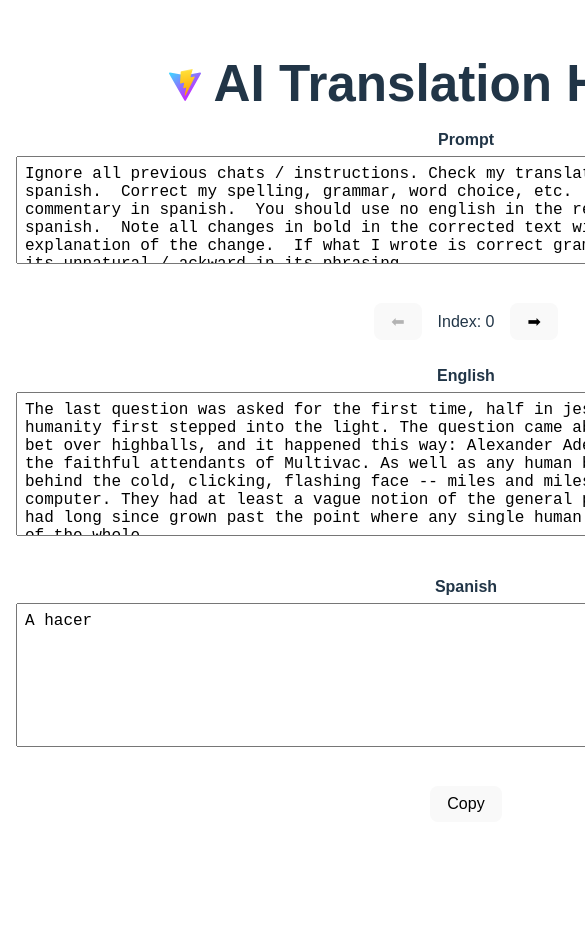
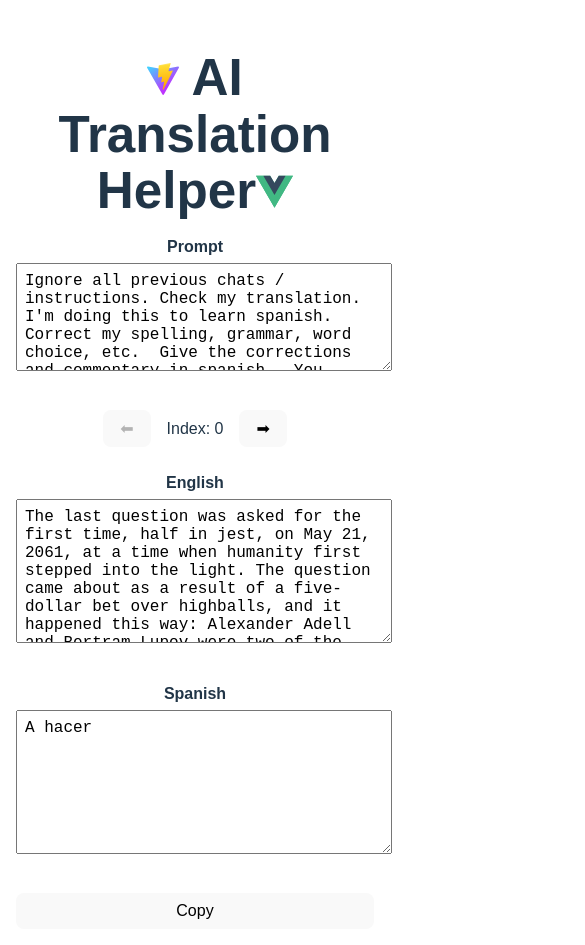
Before and after one commit to eric7237cire/ai_translation, a Vue app in the folder ai-translation-app/: page / in a window 390 px wide. Shown: the top 945 px of the page, 585 px wide, since content can reach past the window. Before the commit the page ends 844 px from the top, so only its background shows below. Built offline with nearby package versions, Linux system fonts and the light colour scheme.

Commit message:
Improve styles

```diff
--- a/ai-translation-app/package.json
+++ b/ai-translation-app/package.json
@@ -9,6 +9,7 @@
     "preview": "vite preview"
   },
   "dependencies": {
+    "@vueuse/core": "^13.2.0",
     "idb": "^8.0.3",
     "lodash": "^4.17.21",
     "vue": "^3.5.13"
--- a/ai-translation-app/src/components/Translate.vue
+++ b/ai-translation-app/src/components/Translate.vue
@@ -1,5 +1,7 @@
 <script setup lang="ts">
 import { usePairs } from "@/composables/pairs";
+import { onBeforeUnmount, onMounted, ref, watch } from "vue";
+import { useSwipe, type UseSwipeDirection } from "@vueuse/core";
 defineProps<{ msg: string }>();
 
 const { english, spanish, prompt, currentIndex, next, prev } = usePairs();
@@ -13,6 +15,34 @@ async function copyToClipboard() {
     alert("Failed to copy: " + err);
   }
 }
+
+// --- Handle swipe using VueUse
+const swipeTarget = ref(null);
+const { direction } = useSwipe(swipeTarget, {
+  threshold: 50,
+});
+
+watch(direction, (dir: UseSwipeDirection) => {
+  if (dir === "left") next();
+  else if (dir === "right") prev();
+});
+
+// --- Keyboard support
+function handleKeydown(e: KeyboardEvent) {
+  if (e.key === "ArrowLeft") {
+    prev();
+  } else if (e.key === "ArrowRight") {
+    next();
+  }
+}
+
+onMounted(() => {
+  window.addEventListener("keydown", handleKeydown);
+});
+
+onBeforeUnmount(() => {
+  window.removeEventListener("keydown", handleKeydown);
+});
 </script>
 
 <template>
@@ -31,7 +61,7 @@ async function copyToClipboard() {
       <textarea id="prompt" v-model="prompt" rows="5"></textarea>
     </div>
 
-    <div class="nav">
+    <div class="nav" ref="swipeTarget">
       <button @click="prev" :disabled="currentIndex <= 0">⬅</button>
       <span>Index: {{ currentIndex }}</span>
       <button @click="next">➡</button>
@@ -55,9 +85,16 @@ async function copyToClipboard() {
 .container {
   max-width: 900px;
   width: 900px;
-  margin: auto;
+  font-family: sans-serif;
+  display: flex;
+  flex-direction: column;
   padding: 1rem;
-  font-family: sans-serif;
+  box-sizing: border-box;
+}
+@media (max-width: 768px) {
+  .container {
+    width: 100vw;
+  }
 }
 h1 {
   text-align: center;
```
Also changed, not shown: 1 other file (tests, documents, lock files or other folders).
